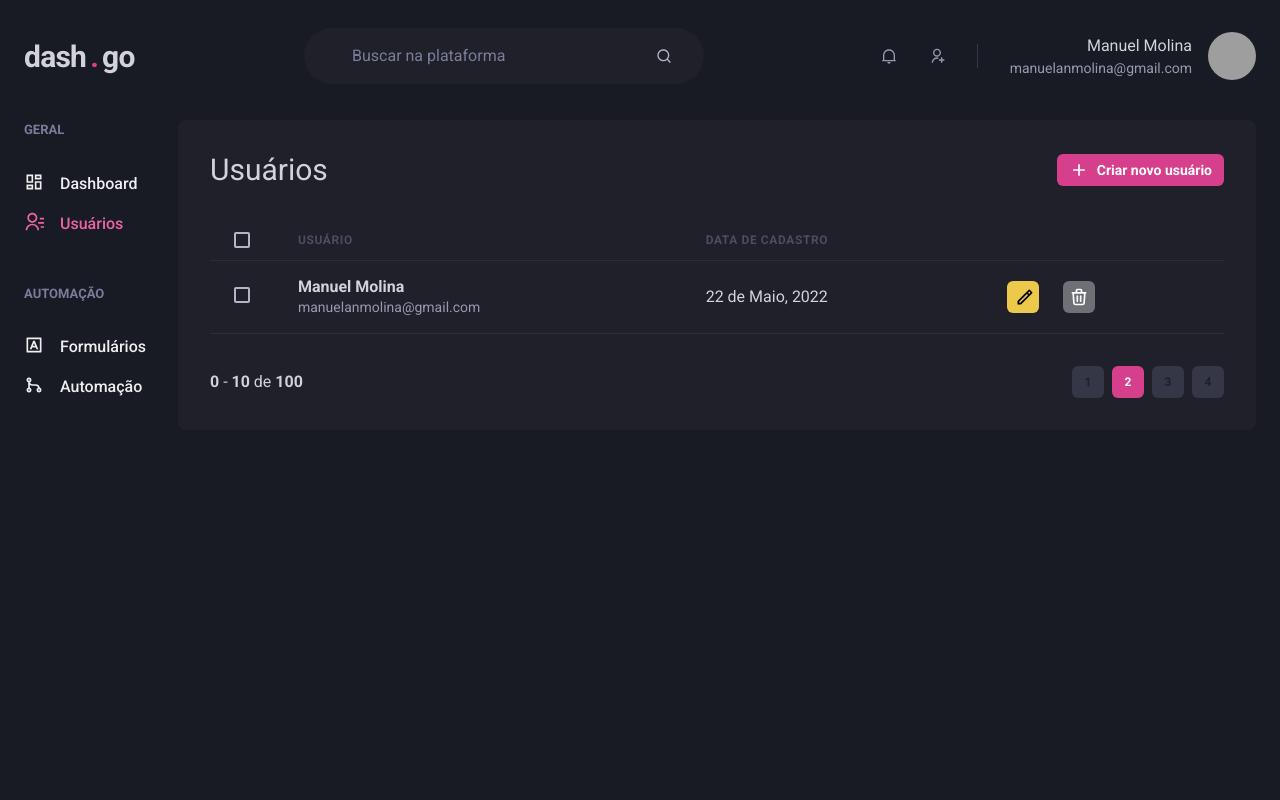
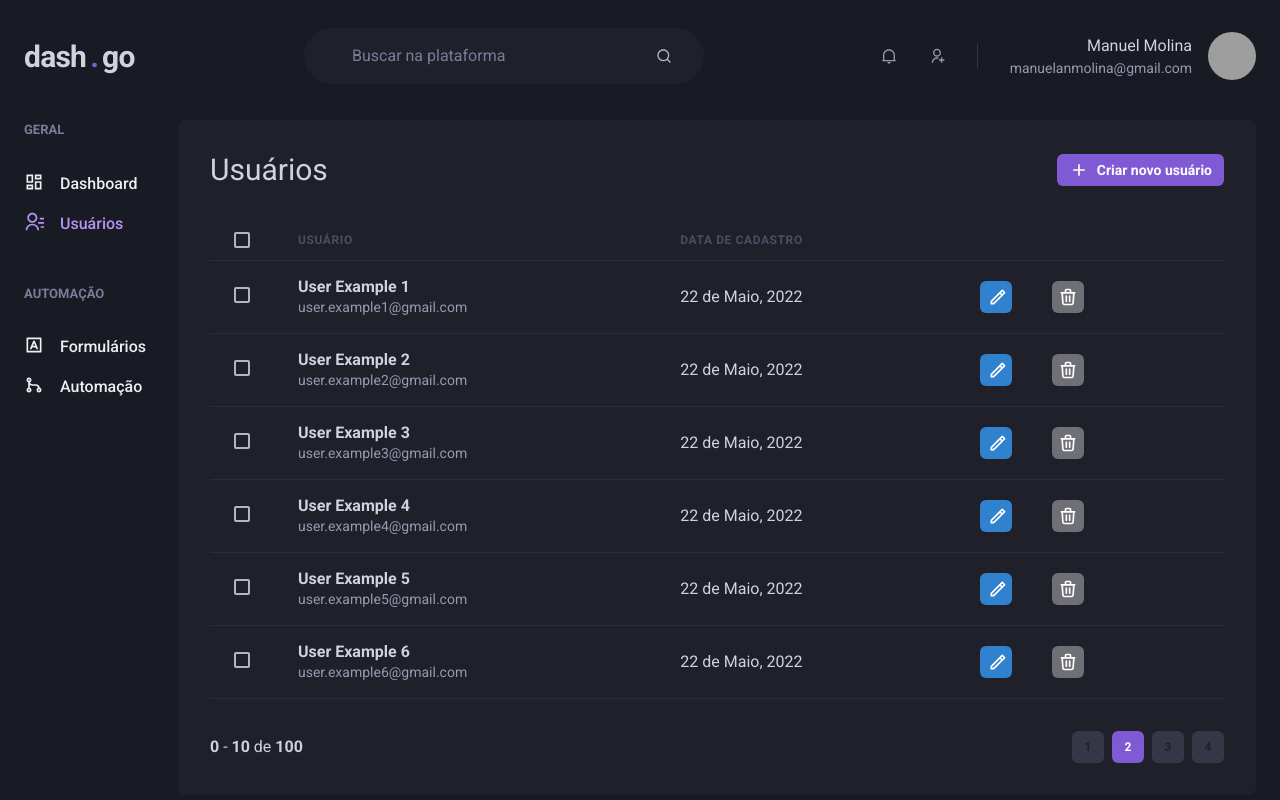
Before and after one commit to ManuelMolina02/dash.go, a Next.js app: page /users in a window 1280 px wide. Built offline with nearby package versions, Linux system fonts and the light colour scheme; grey boxes are pictures that could not be loaded.

Commit message:
ajustando nova estilizacao na aplicacao

```diff
--- a/src/components/Form/Input.tsx
+++ b/src/components/Form/Input.tsx
@@ -19,7 +19,7 @@ export function Input({ name, label, ...rest }: InputProps) {
       <ChakraInput
         name={name}
         id={name}
-        focusBorderColor='pink.500'
+        focusBorderColor='purple.500'
         bgColor='gray.900'
         variant={'filled'}
         _hover={{ bg: 'gray.900' }}
--- a/src/components/Header/Logo.tsx
+++ b/src/components/Header/Logo.tsx
@@ -9,7 +9,7 @@ export function Logo() {
       w='64'
     >
       dash
-      <Text as='span' color='pink.500' mx='1'>.</Text>
+      <Text as='span' color='purple.500' mx='1'>.</Text>
       go
     </Text>
   )
--- a/src/components/Pagination/PaginationItem.tsx
+++ b/src/components/Pagination/PaginationItem.tsx
@@ -13,10 +13,10 @@ export function PaginationItem({ isCurrent = false, number }: PaginationItemProp
         size={'sm'}
         fontSize='xs'
         w='4'
-        colorScheme={'pink'}
+        colorScheme={'purple'}
         disabled
         _disabled={{
-          bg: 'pink.500',
+          bg: 'purple.500',
           cursor: 'default',
         }}
       >
--- a/src/components/Sidebar/ActiveLink.tsx
+++ b/src/components/Sidebar/ActiveLink.tsx
@@ -23,7 +23,7 @@ export function ActiveLink({ children, shouldMatchExactHref = false, ...rest }:
   return (
     <Link {...rest}>
       {cloneElement(children, {
-        color: isActive ? 'pink.400' : 'gray.50',
+        color: isActive ? 'purple.300' : 'gray.50',
       })}
     </Link>
   )
--- a/src/pages/index.tsx
+++ b/src/pages/index.tsx
@@ -16,7 +16,7 @@ export default function SignIn() {
 
         <Input name='password' type='password' label='Senha' />
 
-        <Button type="submit" mt='6' size='lg' colorScheme='pink'  >
+        <Button type="submit" mt='6' size='lg' colorScheme='purple'  >
           Entrar
         </Button>
 
--- a/src/pages/users/create.tsx
+++ b/src/pages/users/create.tsx
@@ -40,7 +40,7 @@ export default function CreateUser() {
                 <Button as='a' colorScheme={'whiteAlpha'}>Cancelar</Button>
               </Link>
 
-              <Button colorScheme={'pink'}>Salvar</Button>
+              <Button colorScheme={'purple'}>Salvar</Button>
             </HStack>
           </Flex>
 
--- a/src/pages/users/index.tsx
+++ b/src/pages/users/index.tsx
@@ -32,7 +32,7 @@ export default function UserList() {
             <Link href={'/users/create'} passHref>
               <Button
                 as='a' size='sm' fontSize={'sm'}
-                colorScheme='pink'
+                colorScheme='purple'
                 leftIcon={<Icon as={RiAddLine} fontSize='20' />}
               >
                 Criar novo usuário
@@ -45,7 +45,7 @@ export default function UserList() {
             <Thead>
               <Tr>
                 <Th px={[4, 4, 6]} color='gray.300' width={'8'}>
-                  <Checkbox colorScheme={'pink'} />
+                  <Checkbox colorScheme={'purple'} />
                 </Th>
 
                 <Th>Usuário</Th>
@@ -58,17 +58,17 @@ export default function UserList() {
             <Tbody>
               <Tr>
                 <Td px={[4, 4, 6]}>
-                  <Checkbox colorScheme={'pink'} />
+                  <Checkbox colorScheme={'purple'} />
                 </Td>
 
                 <Td>
                   <Box>
                     <Text fontWeight={'bold'}>
-                      Manuel Molina
+                      User Example 1
                     </Text>
 
                     <Text fontSize={'sm'} color='gray.300'>
-                      manuelanmolina@gmail.com
+                      user.example1@gmail.com
                     </Text>
                   </Box>
                 </Td>
@@ -76,16 +76,205 @@ export default function UserList() {
                 {isWideVersion && <Td> 22 de Maio, 2022 </Td>}
 
                 <Td>
-                  <HStack>
+                  <HStack spacing={[4, 6]}>
                     <Button
                       as='a' size='sm' pe='0' maxW={'20px'}
-                      fontSize={'sm'} colorScheme='yellow'
+                      fontSize={'sm'} colorScheme='blue' cursor={'pointer'}
                       leftIcon={<Icon as={RiPencilLine} fontSize='20' />}
                     />
 
                     <Button
                       as='a' size='sm' ml='4' pe='1' maxW={'20px'}
-                      alignContent={'center'}
+                      alignContent={'center'} cursor={'pointer'}
+                      fontSize={'sm'} colorScheme='whiteAlpha'
+                      leftIcon={<Icon as={HiOutlineTrash} fontSize='20' />}
+                    />
+                  </HStack>
+
+                </Td>
+              </Tr>
+
+              <Tr>
+                <Td px={[4, 4, 6]}>
+                  <Checkbox colorScheme={'purple'} />
+                </Td>
+
+                <Td>
+                  <Box>
+                    <Text fontWeight={'bold'}>
+                      User Example 2
+                    </Text>
+
+                    <Text fontSize={'sm'} color='gray.300'>
+                      user.example2@gmail.com
+                    </Text>
+                  </Box>
+                </Td>
+
+                {isWideVersion && <Td> 22 de Maio, 2022 </Td>}
+
+                <Td>
+                  <HStack spacing={[4, 6]}>
+                    <Button
+                      as='a' size='sm' pe='0' maxW={'20px'}
+                      fontSize={'sm'} colorScheme='blue' cursor={'pointer'}
+                      leftIcon={<Icon as={RiPencilLine} fontSize='20' />}
+                    />
+
+                    <Button
+                      as='a' size='sm' ml='4' pe='1' maxW={'20px'}
+                      alignContent={'center'} cursor={'pointer'}
+                      fontSize={'sm'} colorScheme='whiteAlpha'
+                      leftIcon={<Icon as={HiOutlineTrash} fontSize='20' />}
+                    />
+                  </HStack>
+
+                </Td>
+              </Tr>
+
+              <Tr>
+                <Td px={[4, 4, 6]}>
+                  <Checkbox colorScheme={'purple'} />
+                </Td>
+
+                <Td>
+                  <Box>
+                    <Text fontWeight={'bold'}>
+                      User Example 3
+                    </Text>
+
+                    <Text fontSize={'sm'} color='gray.300'>
+                      user.example3@gmail.com
+                    </Text>
+                  </Box>
+                </Td>
+
+                {isWideVersion && <Td> 22 de Maio, 2022 </Td>}
+
+                <Td>
+                  <HStack spacing={[4, 6]}>
+                    <Button
+                      as='a' size='sm' pe='0' maxW={'20px'}
+                      fontSize={'sm'} colorScheme='blue' cursor={'pointer'}
+                      leftIcon={<Icon as={RiPencilLine} fontSize='20' />}
+                    />
+
+                    <Button
+                      as='a' size='sm' ml='4' pe='1' maxW={'20px'}
+                      alignContent={'center'} cursor={'pointer'}
+                      fontSize={'sm'} colorScheme='whiteAlpha'
+                      leftIcon={<Icon as={HiOutlineTrash} fontSize='20' />}
+                    />
+                  </HStack>
+
+                </Td>
+              </Tr>
+
+              <Tr>
+                <Td px={[4, 4, 6]}>
+                  <Checkbox colorScheme={'purple'} />
+                </Td>
+
+                <Td>
+                  <Box>
+                    <Text fontWeight={'bold'}>
+                      User Example 4
+                    </Text>
+
+                    <Text fontSize={'sm'} color='gray.300'>
+                      user.example4@gmail.com
+                    </Text>
+                  </Box>
+                </Td>
+
+                {isWideVersion && <Td> 22 de Maio, 2022 </Td>}
+
+                <Td>
+                  <HStack spacing={[4, 6]}>
+                    <Button
+                      as='a' size='sm' pe='0' maxW={'20px'}
+                      fontSize={'sm'} colorScheme='blue' cursor={'pointer'}
+                      leftIcon={<Icon as={RiPencilLine} fontSize='20' />}
+                    />
+
+                    <Button
+                      as='a' size='sm' ml='4' pe='1' maxW={'20px'}
+                      alignContent={'center'} cursor={'pointer'}
+                      fontSize={'sm'} colorScheme='whiteAlpha'
+                      leftIcon={<Icon as={HiOutlineTrash} fontSize='20' />}
+                    />
+                  </HStack>
+
+                </Td>
+              </Tr>
+
+              <Tr>
+                <Td px={[4, 4, 6]}>
+                  <Checkbox colorScheme={'purple'} />
+                </Td>
+
+                <Td>
+                  <Box>
+                    <Text fontWeight={'bold'}>
+                      User Example 5
+                    </Text>
+
+                    <Text fontSize={'sm'} color='gray.300'>
+                      user.example5@gmail.com
+                    </Text>
+                  </Box>
+                </Td>
+
+                {isWideVersion && <Td> 22 de Maio, 2022 </Td>}
+
+                <Td>
+                  <HStack spacing={[4, 6]}>
+                    <Button
+                      as='a' size='sm' pe='0' maxW={'20px'}
+                      fontSize={'sm'} colorScheme='blue' cursor={'pointer'}
+                      leftIcon={<Icon as={RiPencilLine} fontSize='20' />}
+                    />
+
+                    <Button
+                      as='a' size='sm' ml='4' pe='1' maxW={'20px'}
+                      alignContent={'center'} cursor={'pointer'}
+                      fontSize={'sm'} colorScheme='whiteAlpha'
+                      leftIcon={<Icon as={HiOutlineTrash} fontSize='20' />}
+                    />
+                  </HStack>
+
+                </Td>
+              </Tr>
+              <Tr>
+                <Td px={[4, 4, 6]}>
+                  <Checkbox colorScheme={'purple'} />
+                </Td>
+
+                <Td>
+                  <Box>
+                    <Text fontWeight={'bold'}>
+                      User Example 6
+                    </Text>
+
+                    <Text fontSize={'sm'} color='gray.300'>
+                      user.example6@gmail.com
+                    </Text>
+                  </Box>
+                </Td>
+
+                {isWideVersion && <Td> 22 de Maio, 2022 </Td>}
+
+                <Td>
+                  <HStack spacing={[4, 6]}>
+                    <Button
+                      as='a' size='sm' pe='0' maxW={'20px'}
+                      fontSize={'sm'} colorScheme='blue' cursor={'pointer'}
+                      leftIcon={<Icon as={RiPencilLine} fontSize='20' />}
+                    />
+
+                    <Button
+                      as='a' size='sm' ml='4' pe='1' maxW={'20px'}
+                      alignContent={'center'} cursor={'pointer'}
                       fontSize={'sm'} colorScheme='whiteAlpha'
                       leftIcon={<Icon as={HiOutlineTrash} fontSize='20' />}
                     />
```
